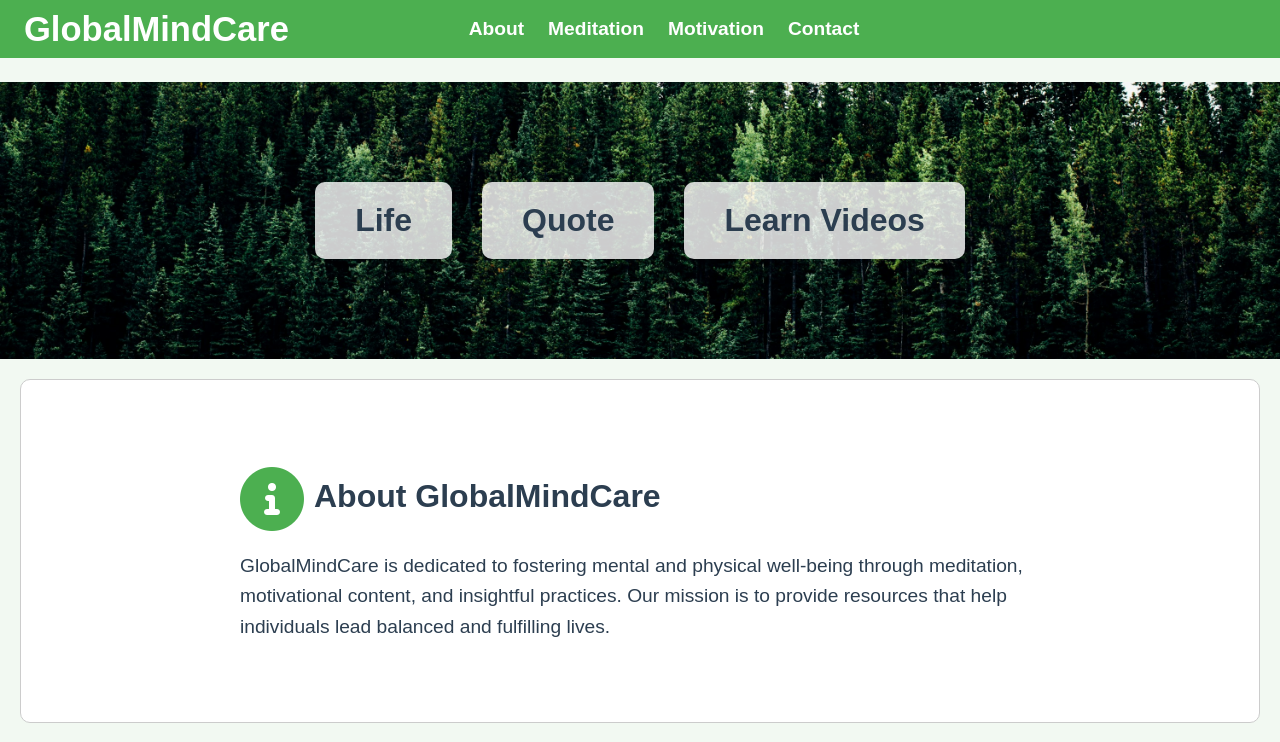
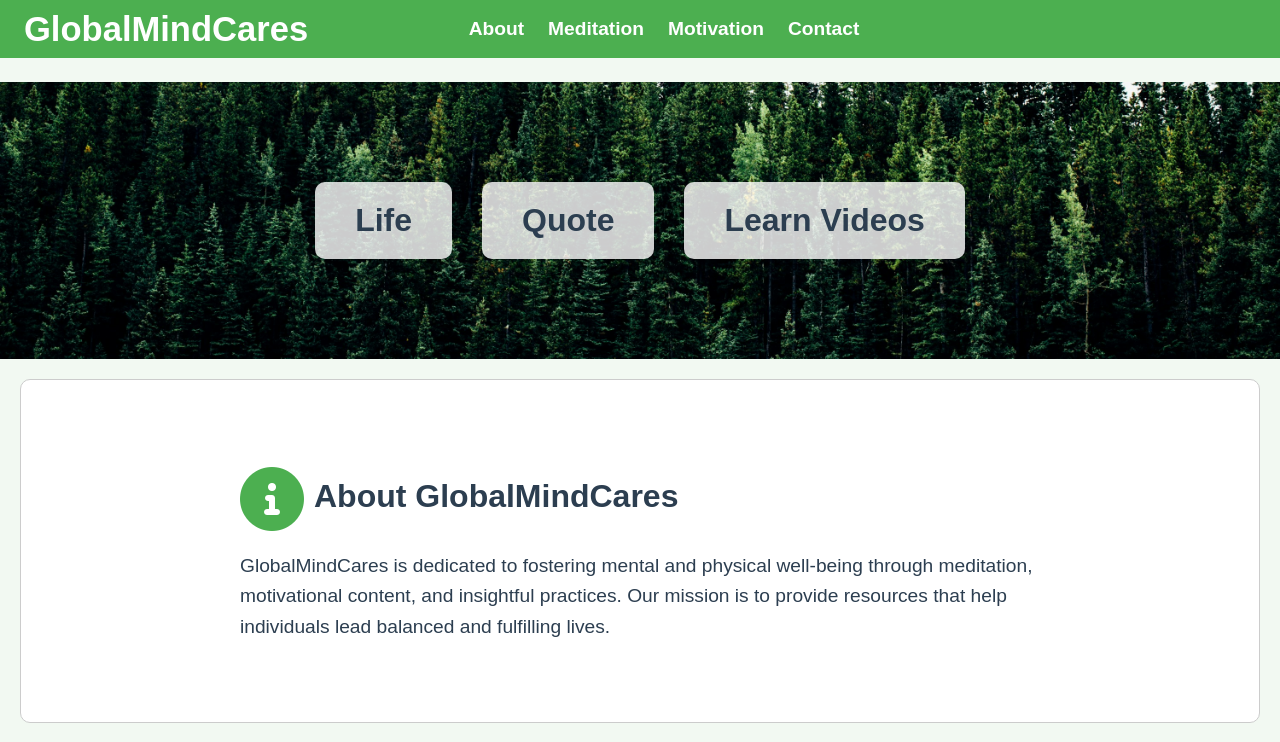
Before and after one commit to MINJEKIM7788/globalmindcare, a plain HTML site: page index.html in a window 1280 px wide. Shown: the top 742 px of the page. Drawn offline with nearby package versions, Linux system fonts and the light colour scheme.

Commit message:
Updated website content and styles

```diff
--- a/index.html
+++ b/index.html
@@ -4,7 +4,7 @@
 <head>
     <meta charset="UTF-8">
     <meta name="viewport" content="width=device-width, initial-scale=1.0">
-    <title>GlobalMindCare</title>
+    <title>GlobalMindCares</title>
     <link rel="stylesheet" href="https://cdnjs.cloudflare.com/ajax/libs/font-awesome/6.0.0-beta3/css/all.min.css">
     <style>
         body {
@@ -263,7 +263,7 @@
 <body>
     <header>
         <nav>
-            <div class="logo">GlobalMindCare</div>
+            <div class="logo">GlobalMindCares</div>
             <ul>
                 <li><a href="#about">About</a></li>
                 <li><a href="#meditation">Meditation</a></li>
@@ -282,8 +282,8 @@
     <main>
         <section id="about" class="section about-section">
             <div class="content">
-                <h2><i class="fas fa-info-circle icon"></i>About GlobalMindCare</h2>
-                <p>GlobalMindCare is dedicated to fostering mental and physical well-being through meditation,
+                <h2><i class="fas fa-info-circle icon"></i>About GlobalMindCares</h2>
+                <p>GlobalMindCares is dedicated to fostering mental and physical well-being through meditation,
                     motivational content, and insightful practices. Our mission is to provide resources that help
                     individuals lead balanced and fulfilling lives.</p>
             </div>
@@ -336,7 +336,7 @@
             <a href="#"><i class="fab fa-instagram"></i> Instagram</a>
             <a href="#"><i class="fab fa-tiktok"></i> TikTok</a>
         </div>
-        <p>&copy; 2024 GlobalMindCare. All rights reserved.</p>
+        <p>&copy; 2024 GlobalMindCares. All rights reserved.</p>
     </footer>
     <script>
         $(document).ready(function () {
```
